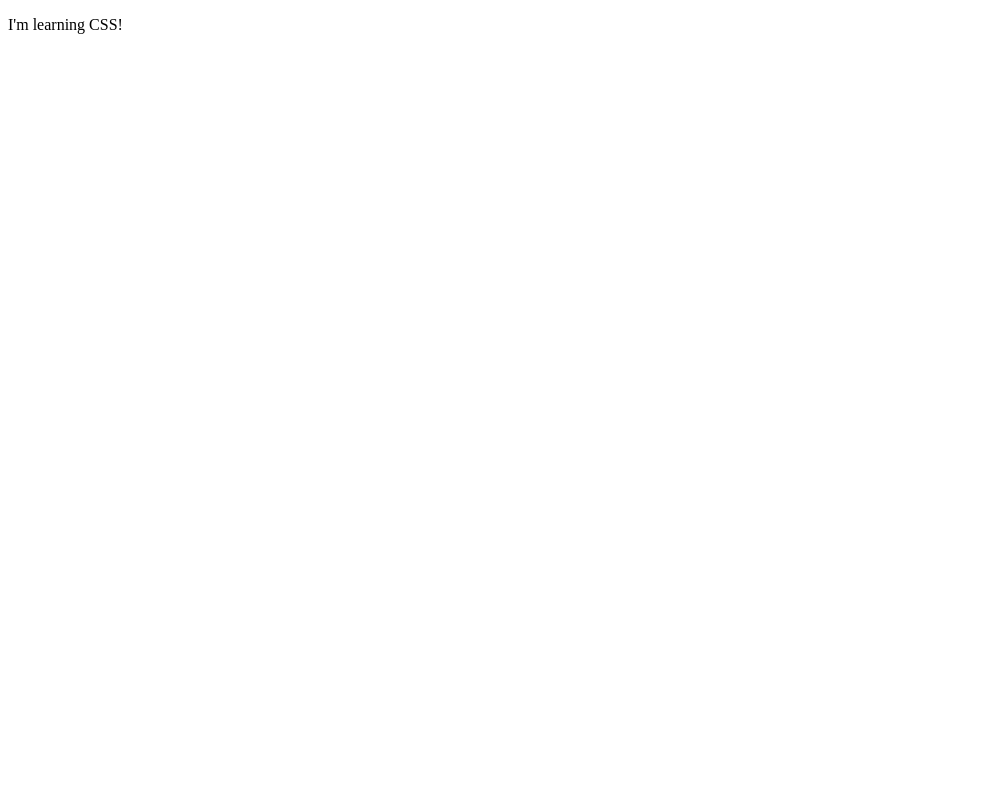
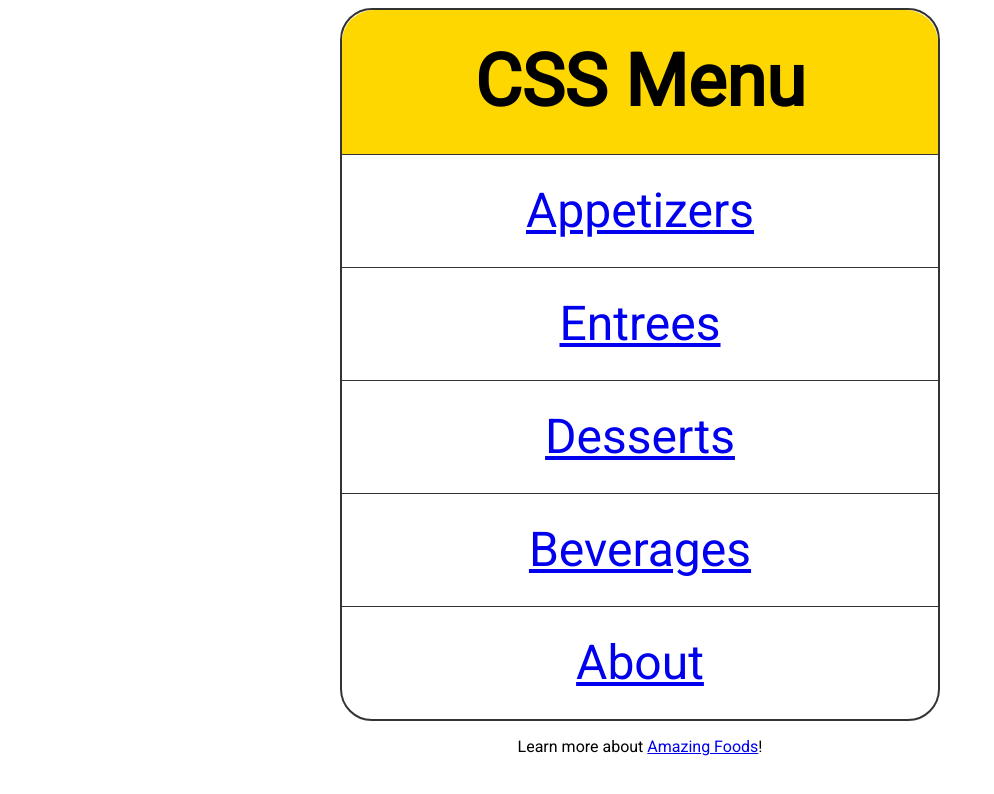
Before and after one commit to itsjustmiro/css-tutorial, a plain HTML site: page index.html in a window 1280 px wide. Shown: the whole page, without its empty margins (0-994 px from the left). Drawn offline with Linux system fonts and the light colour scheme; files that its build step writes are made by us from their sources.

Commit message:
Mini project
Simple restaurant menu card

```diff
--- a/css/style.css
+++ b/css/style.css
@@ -0,0 +1,51 @@
+@import url("https://fonts.googleapis.com/css2?family=Roboto&display=swap");
+
+* {
+    margin: 0;
+    padding: 0;
+    box-sizing: border-box;
+}
+
+body {
+    margin: 0.5rem;
+    font-family: "Roboto", sans-serif;
+    text-align: center;
+}
+
+nav {
+    border: 2px solid #333;
+    border-radius: 2rem;
+    margin: 0 auto 1rem;
+    max-width: 600px;
+    font-size: 3rem;
+    line-height: 7rem;
+}
+
+h2 {
+    padding: 1rem;
+    background: gold;
+    border-radius: 2rem 2rem 0 0;
+}
+
+li {
+    list-style-type: none;
+    border-top: 1px solid #333;
+}
+
+li a {
+    display: block;
+}
+li a:visited {
+    text-decoration: none;
+    color: #333;
+}
+
+li a:hover, li a:focus {
+    background: #333;
+    color: whitesmoke;
+    cursor: pointer;
+}
+
+li:last-child a {
+border-radius: 0 0 2rem 2rem;
+}
--- a/index.html
+++ b/index.html
@@ -1,11 +1,26 @@
 <!DOCTYPE html>
-<html>
+<html lang="en">
+
 <head>
-    <meta charset="UTF-8" />
-    <title>title</title>
-    <link rel="stylesheet" href="style.css">
+    <meta charset="UTF-8">
+    <meta http-equiv="X-UA-Compatible" content="IE=edge">
+    <meta name="viewport" content="width=device-width, initial-scale=1.0">
+    <title>CSS Menu</title>
+    <link rel="stylesheet" href="css/style.css">
 </head>
+
 <body>
-    <p>I'm learning CSS!</p>
+   <nav>
+       <h2>CSS Menu</h2>
+       <ul>
+           <li><a href="one.html">Appetizers</a></li>
+           <li><a href="one.html">Entrees</a></li>
+           <li><a href="two.html">Desserts</a></li>
+           <li><a href="two.html">Beverages</a></li>
+           <li><a href="two.html">About</a></li>
+       </ul>
+   </nav>
+   <p>Learn more about <a href="https://www.cnn.com/travel/article/world-best-food-dishes/index.html">Amazing Foods</a>!</p>
 </body>
+
 </html>
```
Also changed, not shown: one.html (added, +16 -0 lines), two.html (added, +16 -0 lines).
